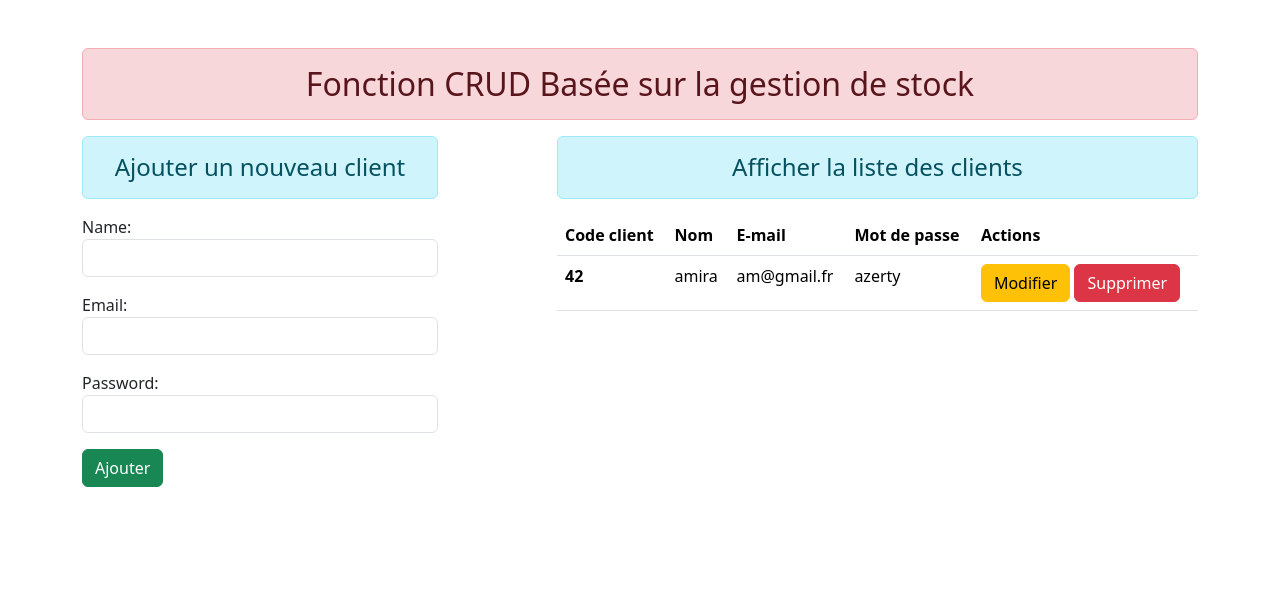
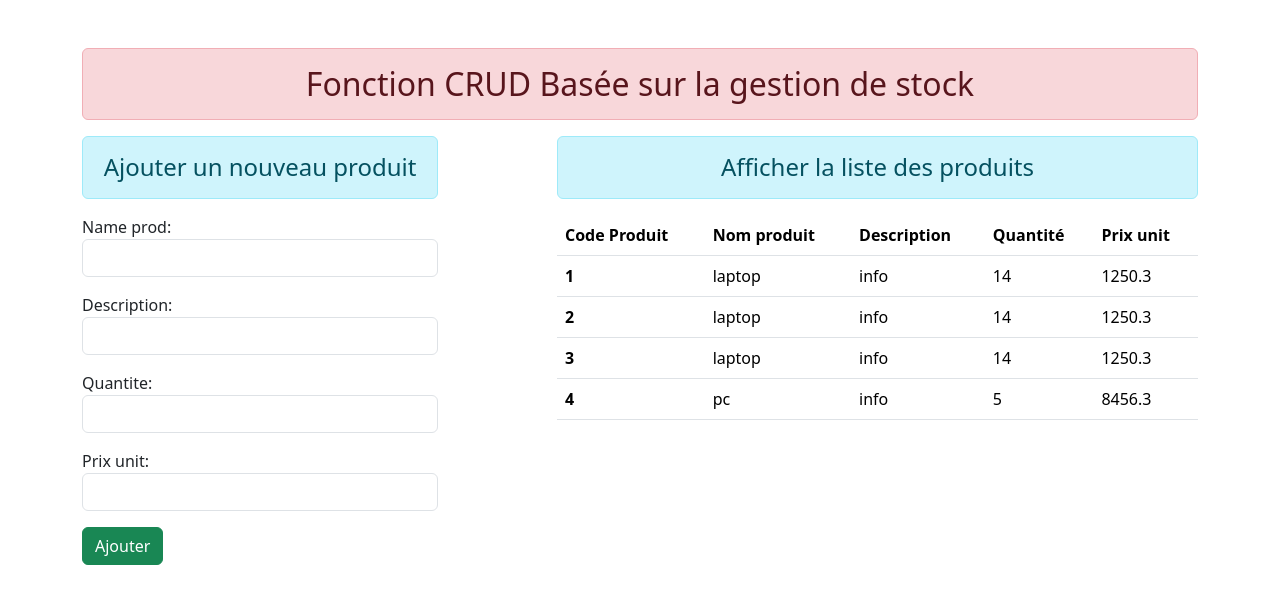
Before and after one commit to khouloud-zrigui/Djangoprojet, a Django app: page / in a window 1280 px wide. Shown: the top 604 px of the page. Run offline with Django 5.2, Linux system fonts and the light colour scheme; data comes from the database, SQL or seed files in the repository; both versions use the stored data as it was after the commit; some libraries are stand-ins or nearby versions.

Commit message:
fonction permet d'ajouter et afficher infromations Produit

```diff
--- a/inventory/forms.py
+++ b/inventory/forms.py
@@ -1,6 +1,7 @@
 from django.core import validators
 from django import forms
 from.models import User
+from.models import Produit
 
 class ClientRegistration(forms.ModelForm):
     class Meta:
@@ -11,3 +12,15 @@ class ClientRegistration(forms.ModelForm):
             'email': forms.EmailInput (attrs={'class': 'form-control'}),
             'password': forms.PasswordInput (render_value= True , attrs={'class': 'form-control'})
         }
+
+
+class ProduitRegistration(forms.ModelForm):
+    class Meta:
+        model = Produit
+        fields = ['name_prod','description','quantite','prix_unit']
+        widgets = {
+            'name_prod': forms.TextInput(attrs={'class': 'form-control'}),
+            'description': forms.TextInput(attrs={'class': 'form-control'}),
+            'quantite': forms.TextInput(attrs={'class': 'form-control'}),
+            'prix_unit':forms.TextInput(attrs={'class': 'form-control'})
+        }
--- a/inventory/models.py
+++ b/inventory/models.py
@@ -1,7 +1,15 @@
 from django.db import models
 
 # Create your models here.
+#Creation table User-client
 class User(models.Model):
     name = models.CharField(max_length= 70)
     email = models.CharField(max_length=100)
     password =models.CharField(max_length=100)
+
+#Creation table Produit
+class Produit(models.Model):
+    name_prod = models.CharField(max_length= 70)
+    description = models.CharField(max_length=100)
+    quantite =models.IntegerField()
+    prix_unit =models.FloatField()
--- a/inventory/templates/inventory/add_show_produit.html
+++ b/inventory/templates/inventory/add_show_produit.html
@@ -1,6 +1,46 @@
 {% extends 'inventory/base.html' %}
 {% block content %}
-<h4>Ajouter un nouveau produit</h4>
+<div class="row">
+    <div class="col-sm-4">
+        <h4 class="text-center alert alert-info">Ajouter un nouveau produit</h4>
+            <form action="" method="post">
+                {% csrf_token %}
+                {{form.as_p}}
+<input type="submit" class="btn btn-success" value="Ajouter">
+</form>
+    </div>
+    <div class="col-sm-7 offset-1">
+        <h4 class="text-center alert alert-info">Afficher la liste des produits</h4>
+        {% if prd %}
+        <table class="table table-hover">
+            <thead>
+              <tr>
+                <th scope="col">Code Produit</th>
+                <th scope="col">Nom produit</th>
+                <th scope="col">Description</th>
+                <th scope="col">Quantité</th>
+                <th scope="col">Prix unit</th>
+              </tr>
+            </thead>
+            <tbody>
+                {% for st in prd%}
+              <tr>
+                <th scope="row">{{st.id}}</th>
+                <td>{{st.name_prod}}</td>
+                <td>{{st.description}}</td>
+                <td>{{st.quantite}}</td>
+                <td>{{st.prix_unit}}</td>
+
+              </tr>
+              {% endfor %}
+            </tbody>
+          </table>
+
+        {% else %}
+        <h4 class="text-center alert alert-warning">Pas d'enregistrements</h4>
+
+        {% endif %}
+    </div>
 
 
 
--- a/inventory/views.py
+++ b/inventory/views.py
@@ -1,6 +1,8 @@
 from django.shortcuts import render, HttpResponseRedirect
 from .forms import ClientRegistration
 from .models import User
+from .models import Produit
+from .forms import ProduitRegistration
 
 # Create your views here.
 #Cette fonction permet d'ajouter et d'afficher un client user
@@ -39,3 +41,21 @@ def update_client(request,id):
         fm = ClientRegistration(instance=pi)
 
     return render(request, 'inventory/update_client.html',{'form':fm})
+
+#Cette fonction permet d'ajouter et d'afficher un produit
+def add_get_produit(request):
+    if request.method == 'POST':
+        fm = ProduitRegistration(request.POST)
+        if fm.is_valid():
+            np = fm.cleaned_data['name_prod']
+            ds = fm.cleaned_data['description']
+            qt = fm.cleaned_data['quantite']
+            pu = fm.cleaned_data['prix_unit']
+            reg = Produit(name_prod = np , description = ds , quantite = qt , prix_unit = pu )
+            reg.save()
+            fm = ProduitRegistration()
+
+    else:
+        fm = ProduitRegistration()
+    prod = Produit.objects.all()
+    return render(request,'inventory/add_show_produit.html',{'form':fm, 'prd':prod})
--- a/inventorymanagement/urls.py
+++ b/inventorymanagement/urls.py
@@ -20,7 +20,8 @@ from inventory import views
 
 urlpatterns = [
     path('admin/', admin.site.urls),
-    path('',views.add_get_client, name ="add_show_client"),
+    #path('',views.add_get_client, name ="add_show_client"),
     path('delete/<int:id>/',views.delete_client, name ="delete_client"),
     path('<int:id>/',views.update_client, name ="update_client"),
+    path('',views.add_get_produit, name ="add_show_produit"),
     ]
```
Also changed, not shown: db.sqlite3, inventory/migrations/0002_produit.py (added), inventory/templates/inventory/update_produit.html (added).
